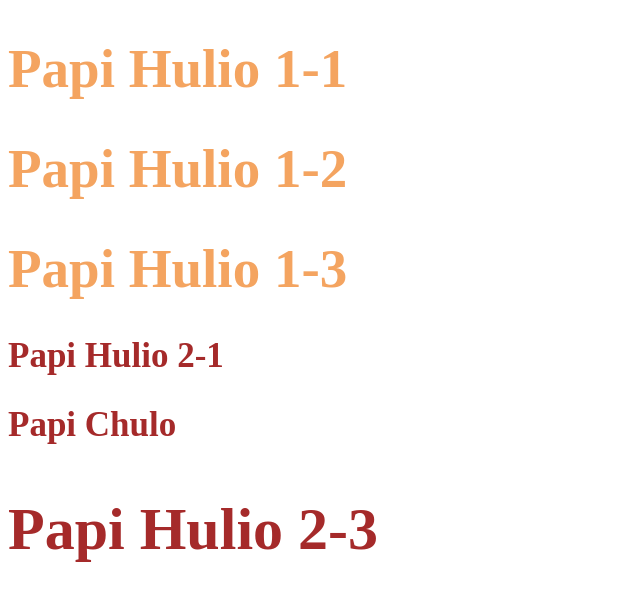
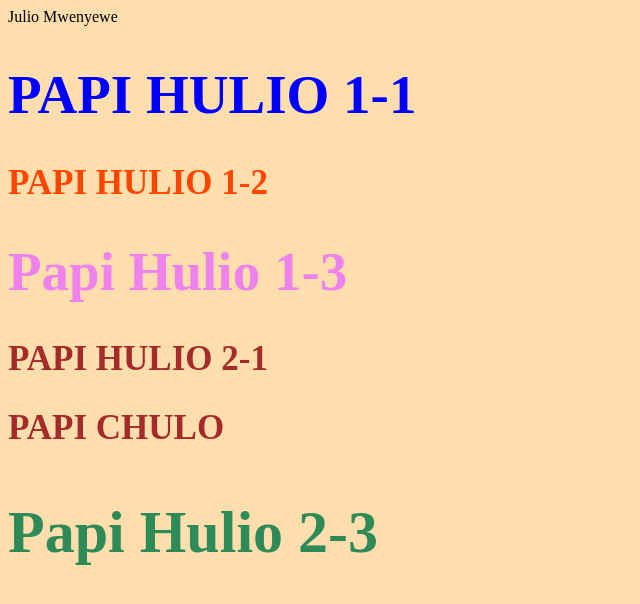
Before and after one commit to Julio-x3/The-crocherer, a plain HTML site: page style test.html in a window 1280 px wide. Shown: the whole page, without its empty margins (0-640 px from the left). Drawn offline with Linux system fonts and the light colour scheme.

Commit message:
Created a css html page and css file

```diff
--- /dev/null
+++ b/CSS/TEST.css
@@ -0,0 +1,24 @@
+body{
+	background: navajowhite;
+}
+h1{
+	font-size: 35px;
+	color: orangered;
+}
+
+h2{
+	font-size: 35px;
+	color: brown;
+}
+.big{
+	font-size: 55px;
+}
+.uppercase{
+	text-transform: uppercase;
+}
+.big.uppercase{
+	color: blue;
+}
+h1 span{
+	color: violet;
+}
--- a/style test.html
+++ b/style test.html
@@ -2,25 +2,15 @@
 <html>
 <head>
 	<title>Style test</title>
-	<style type="text/css">
-		h1{
-			font-size: 55px;
-			color: sandybrown;
-		}
-
-		h2{
-			font-size: 35px;
-			color: brown;
-		}
-	</style>
+	<link rel="stylesheet" type="text/css" href="css/TEST.css">
 </head>
 <body>
-
-	<h1> Papi Hulio 1-1</h1>
-	<h1>Papi Hulio 1-2</h1>
-	<h1>Papi Hulio 1-3</h1>
-	<h2>Papi Hulio 2-1</h2>
-	<h2>Papi Chulo</h2>
-	<h2 style="font-size: 60px;">Papi Hulio 2-3</h2>
+	<span>Julio Mwenyewe</span>
+	<h1 class="big uppercase"> Papi Hulio 1-1</h1>
+	<h1 class="uppercase">Papi Hulio 1-2</h1>
+	<h1 class="big"><span>Papi Hulio 1-3</span></h1>
+	<h2 class="uppercase">Papi Hulio 2-1</h2>
+	<h2 class="uppercase">Papi Chulo</h2>
+	<h2 style="color: seagreen; font-size: 60px;">Papi Hulio 2-3</h2>
 </body>
 </html>
```
